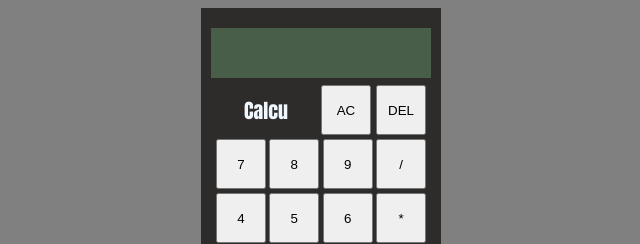
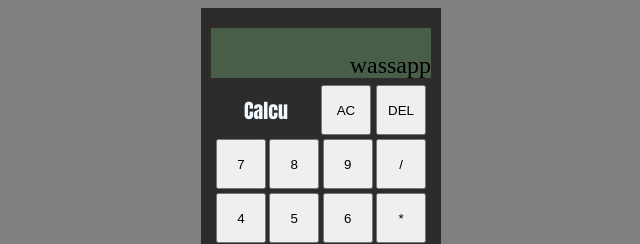
Before and after one commit to Reyuken/project-calculator, a plain HTML site: page index.html in a window 1280 px wide. Shown: the top 244 px of the page, 319-959 px from the left. Drawn offline with Linux system fonts and the light colour scheme.

Commit message:
Added div for answer. - separate div for the equation and answer

```diff
--- a/index.html
+++ b/index.html
@@ -10,7 +10,8 @@
 <body>
     <div class="container">
         <div class="calculatorCase">
-            <div class="screen"></div>
+            <div class="screen" id="equation"></div>
+            <div class="screen" id="answer">wassapp</div>
             <div class="buttonsContainer">
                 <div id="label">Calcu</div>
                 <button class="buttons" id="clear">AC</button>
--- a/javascript.js
+++ b/javascript.js
@@ -105,13 +105,21 @@ document.addEventListener("DOMContentLoaded", () => {
 
 
     function display(buttonInputSign) {
-        const screen = document.querySelector(".screen");
+        const equation = document.querySelector("#equation");
         const input = document.createElement("div");
-        screen.append(input);
+        // let counter = 0;
+        // if (counter<17){
+        equation.append(input);
         input.setAttribute("id", "inputID");
         input.innerText = buttonInputSign;
+        // counter++;
+        }
+        // else {
+        // document.get
 
-}
+        // }
+
+
 
 
 
--- a/style.css
+++ b/style.css
@@ -15,9 +15,8 @@ body{
 
 .screen{
     display: flex;
-    flex-flow: ;
     background: rgb(72, 94, 72);
-    height: 50px;
+    height: 25px;
     align-items: center;
     justify-content: end;
     font-size: x-large;
```
